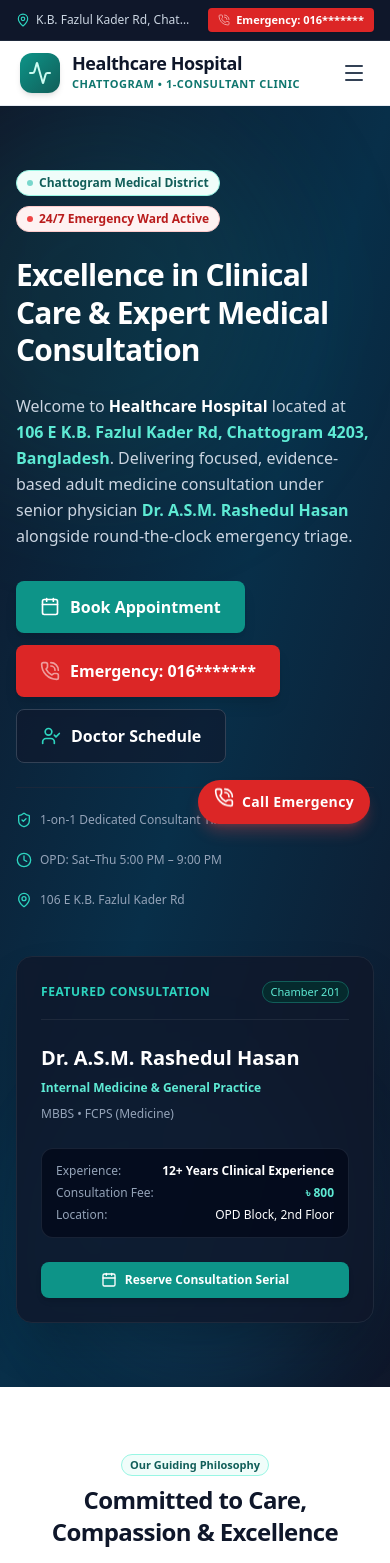
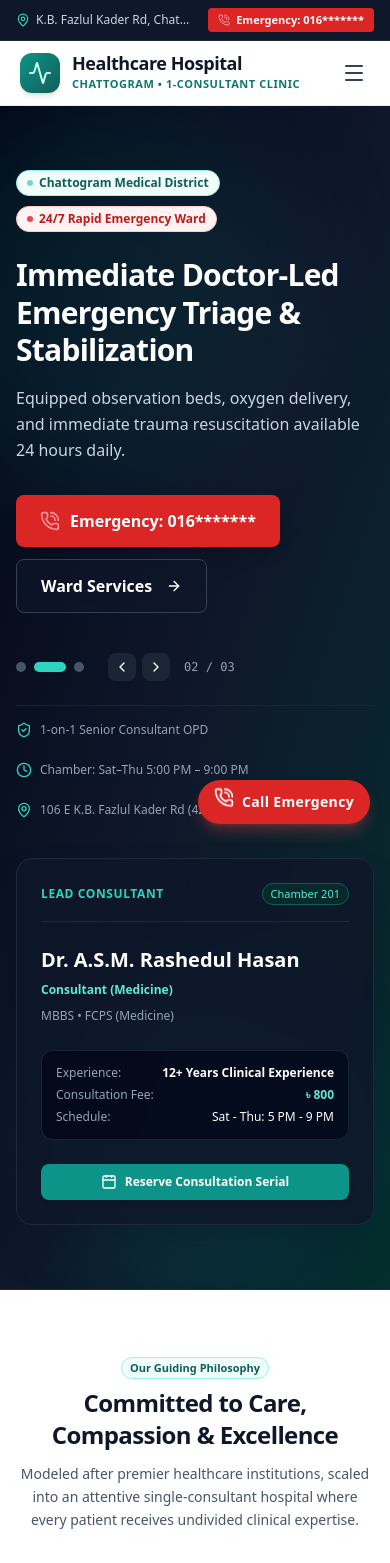
Before and after one commit to armanislamshuvo1/Healthcare-Hospital, a Next.js app: page / in a window 390 px wide. Shown: the top 1563 px of the page. Built offline with nearby package versions, Linux system fonts and the light colour scheme.

Commit message:
feat(home): add hero 3-slide slider, Call-Book-Visit and map section

```diff
--- a/app/page.tsx
+++ b/app/page.tsx
@@ -6,6 +6,7 @@ import { HowToVisit } from "@/components/home/HowToVisit";
 import { ServicesPreview } from "@/components/home/ServicesPreview";
 import { DoctorSpotlight } from "@/components/home/DoctorSpotlight";
 import { EmergencyBanner } from "@/components/home/EmergencyBanner";
+import { HomeContactMap } from "@/components/home/HomeContactMap";
 import { DOCTOR_PROFILE } from "@/lib/constants";
 
 export default function HomePage() {
@@ -35,6 +36,9 @@ export default function HomePage() {
 
       {/* 24/7 Full-Width Emergency Call Banner */}
       <EmergencyBanner />
+
+      {/* Contact & Map Section per Brief Page-by-Page Table */}
+      <HomeContactMap />
     </div>
   );
 }
--- a/components/home/DoctorSpotlight.tsx
+++ b/components/home/DoctorSpotlight.tsx
@@ -1,33 +1,34 @@
 import React from "react";
 import Link from "next/link";
-import { User, Calendar, Clock, MapPin, Award, CheckCircle2, ArrowRight } from "lucide-react";
+import { User, Calendar, Award, MapPin, ArrowRight, ShieldCheck, Stethoscope } from "lucide-react";
 import { Badge } from "@/components/ui/Badge";
 import { Button } from "@/components/ui/Button";
-import { DOCTOR_PROFILE } from "@/lib/constants";
+import { DOCTOR_PROFILE, MANAGEMENT_MEMBERS } from "@/lib/constants";
 
 export function DoctorSpotlight() {
   return (
     <section className="py-16 bg-slate-50 border-b border-slate-200">
-      <div className="max-w-7xl mx-auto px-4 sm:px-6 lg:px-8">
-        <div className="text-center max-w-2xl mx-auto mb-12">
+      <div className="max-w-7xl mx-auto px-4 sm:px-6 lg:px-8 space-y-12">
+        <div className="text-center max-w-2xl mx-auto">
           <Badge variant="teal" size="sm" className="mb-2">
-            Senior Medical Faculty
+            Clinical Faculty
           </Badge>
           <h2 className="text-2xl sm:text-3xl font-extrabold text-slate-900 tracking-tight">
-            Consultant Physician Spotlight
+            Consultant Physician & Hospital Leadership
           </h2>
           <p className="text-sm sm:text-base text-slate-600 mt-2">
-            Meet our lead consultant specializing in internal medicine, chronic disease management, and adult primary care.
+            Spearheaded by our lead consultant in adult medicine, supported by dedicated hospital administration.
           </p>
         </div>
 
+        {/* Lead Consultant Card */}
         <div className="max-w-4xl mx-auto bg-white rounded-3xl border border-slate-200/90 shadow-sm overflow-hidden">
           <div className="grid grid-cols-1 md:grid-cols-12 gap-0">
-            {/* Doctor Avatar / Visual Column */}
+            {/* Doctor Avatar Column */}
             <div className="md:col-span-5 bg-gradient-to-br from-teal-900 to-slate-900 p-8 sm:p-10 flex flex-col justify-between text-white relative">
               <div className="space-y-4">
                 <Badge variant="teal" dot size="sm" className="bg-teal-950/80 text-teal-300 border-teal-800">
-                  Lead Physician
+                  Lead Consultant Physician
                 </Badge>
 
                 <div className="w-28 h-28 sm:w-32 sm:h-32 rounded-2xl bg-teal-800/40 border-2 border-teal-400/30 flex items-center justify-center text-teal-200 shadow-inner">
@@ -67,7 +68,7 @@ export function DoctorSpotlight() {
 
                 <div className="space-y-3">
                   <span className="text-xs font-bold uppercase tracking-wider text-slate-500 block">
-                    Weekly Consultation Schedule:
+                    Chamber Schedule (OPD):
                   </span>
                   <div className="grid grid-cols-1 sm:grid-cols-2 gap-2.5">
                     {DOCTOR_PROFILE.schedule.map((item, idx) => (
@@ -84,7 +85,7 @@ export function DoctorSpotlight() {
                 </div>
 
                 <div className="mt-5 p-3 rounded-xl bg-teal-50/70 border border-teal-100 flex items-center justify-between text-xs">
-                  <span className="text-teal-900 font-medium">Standard Consultation:</span>
+                  <span className="text-teal-900 font-medium">Consultation Fee:</span>
                   <span className="font-bold text-teal-800">{DOCTOR_PROFILE.consultationFee}</span>
                 </div>
               </div>
@@ -102,6 +103,40 @@ export function DoctorSpotlight() {
             </div>
           </div>
         </div>
+
+        {/* Leadership Cards Strip: Dr. Abdul Karim and Mr. Anwar Kamal */}
+        <div className="max-w-4xl mx-auto pt-2">
+          <div className="flex items-center justify-between mb-4">
+            <h3 className="text-sm font-bold uppercase tracking-wider text-slate-600">
+              Hospital Leadership & Administration
+            </h3>
+            <Link
+              href="/about"
+              className="text-xs font-semibold text-teal-700 hover:text-teal-800 inline-flex items-center gap-1"
+            >
+              <span>View Leadership</span>
+              <ArrowRight className="w-3 h-3" />
+            </Link>
+          </div>
+
+          <div className="grid grid-cols-1 sm:grid-cols-2 gap-4">
+            {MANAGEMENT_MEMBERS.map((member) => (
+              <div
+                key={member.name}
+                className="p-5 rounded-2xl bg-white border border-slate-200 shadow-xs flex items-start gap-4"
+              >
+                <div className="w-12 h-12 rounded-xl bg-teal-50 border border-teal-200 text-teal-800 flex items-center justify-center font-bold text-base flex-shrink-0">
+                  {member.name.includes("Dr.") ? <Stethoscope className="w-5 h-5 text-teal-700" /> : <ShieldCheck className="w-5 h-5 text-teal-700" />}
+                </div>
+                <div className="space-y-1">
+                  <h4 className="text-sm font-bold text-slate-900">{member.name}</h4>
+                  <p className="text-xs font-semibold text-teal-700">{member.role}</p>
+                  <p className="text-[11px] text-slate-500">{member.qualifications}</p>
+                </div>
+              </div>
+            ))}
+          </div>
+        </div>
       </div>
     </section>
   );
--- a/components/home/HeroBanner.tsx
+++ b/components/home/HeroBanner.tsx
@@ -1,91 +1,170 @@
-import React from "react";
-import { Calendar, PhoneCall, UserCheck, ShieldCheck, Clock, MapPin } from "lucide-react";
+"use client";
+
+import React, { useState, useEffect, useCallback } from "react";
+import Link from "next/link";
+import {
+  Calendar,
+  PhoneCall,
+  UserCheck,
+  ShieldCheck,
+  Clock,
+  MapPin,
+  ChevronLeft,
+  ChevronRight,
+  ArrowRight,
+} from "lucide-react";
 import { Button } from "@/components/ui/Button";
 import { Badge } from "@/components/ui/Badge";
-import { HOSPITAL_INFO, DOCTOR_PROFILE } from "@/lib/constants";
+import { HOSPITAL_INFO, HERO_SLIDES, DOCTOR_PROFILE } from "@/lib/constants";
 
 export function HeroBanner() {
+  const [currentSlide, setCurrentSlide] = useState(0);
+  const [isPaused, setIsPaused] = useState(false);
+
+  const nextSlide = useCallback(() => {
+    setCurrentSlide((prev) => (prev + 1) % HERO_SLIDES.length);
+  }, []);
+
+  const prevSlide = () => {
+    setCurrentSlide((prev) => (prev - 1 + HERO_SLIDES.length) % HERO_SLIDES.length);
+  };
+
+  useEffect(() => {
+    if (isPaused) return;
+    const interval = setInterval(() => {
+      nextSlide();
+    }, 6000);
+    return () => clearInterval(interval);
+  }, [isPaused, nextSlide]);
+
+  const slide = HERO_SLIDES[currentSlide];
+
   return (
-    <section className="relative bg-gradient-to-br from-slate-900 via-medical-950 to-slate-900 text-white py-16 sm:py-24 overflow-hidden">
+    <section
+      className="relative bg-gradient-to-br from-slate-950 via-slate-900 to-teal-950 text-white py-16 sm:py-24 overflow-hidden border-b border-slate-800"
+      onMouseEnter={() => setIsPaused(true)}
+      onMouseLeave={() => setIsPaused(false)}
+      aria-roledescription="carousel"
+      aria-label="Healthcare Hospital Services Overview"
+    >
       {/* Background ambient lighting effects */}
       <div className="absolute top-0 right-1/4 w-96 h-96 bg-teal-500/10 rounded-full blur-3xl pointer-events-none" />
       <div className="absolute bottom-0 left-10 w-80 h-80 bg-medical-500/10 rounded-full blur-2xl pointer-events-none" />
 
       <div className="max-w-7xl mx-auto px-4 sm:px-6 lg:px-8 relative z-10">
-        <div className="grid grid-cols-1 lg:grid-cols-12 gap-12 items-center">
-          {/* Main Hero Copy */}
+        <div className="grid grid-cols-1 lg:grid-cols-12 gap-10 items-center">
+          {/* Main Hero Slider Content */}
           <div className="lg:col-span-8 space-y-6">
             <div className="flex flex-wrap items-center gap-2.5">
               <Badge variant="teal" dot pulse size="md">
                 Chattogram Medical District
               </Badge>
-              <Badge variant="emergency" dot size="md">
-                24/7 Emergency Ward Active
+              <Badge
+                variant={slide.isEmergencySlide ? "emergency" : "teal"}
+                dot
+                size="md"
+              >
+                {slide.badge}
               </Badge>
             </div>
 
-            <h1 className="text-3xl sm:text-5xl lg:text-6xl font-extrabold tracking-tight text-white leading-tight">
-              Excellence in Clinical Care & Expert Medical Consultation
-            </h1>
+            {/* Slide Headline & 1-line text */}
+            <div className="min-h-[140px] sm:min-h-[160px] flex flex-col justify-center">
+              <h1 className="text-3xl sm:text-5xl lg:text-6xl font-extrabold tracking-tight text-white leading-tight animate-in fade-in duration-300">
+                {slide.headline}
+              </h1>
 
-            <p className="text-base sm:text-lg text-slate-300 leading-relaxed max-w-2xl">
-              Welcome to <span className="text-white font-semibold">{HOSPITAL_INFO.name}</span> located at{" "}
-              <span className="text-teal-300 font-semibold">{HOSPITAL_INFO.fullAddress}</span>. Delivering focused,
-              evidence-based adult medicine consultation under senior physician{" "}
-              <span className="text-teal-300 font-semibold">{DOCTOR_PROFILE.name}</span> alongside round-the-clock emergency triage.
-            </p>
+              <p className="text-base sm:text-lg text-slate-300 leading-relaxed max-w-2xl mt-4 animate-in fade-in duration-300">
+                {slide.subtext}
+              </p>
+            </div>
 
             {/* Action CTA Group */}
             <div className="flex flex-wrap items-center gap-3 sm:gap-4 pt-2">
-              <Button href="/appointment" variant="primary" size="lg" className="shadow-lg">
-                <Calendar className="w-5 h-5" />
-                <span>Book Appointment</span>
+              <Button
+                href={slide.primaryCtaHref}
+                variant={slide.isEmergencySlide ? "emergency" : "primary"}
+                size="lg"
+                className="shadow-lg"
+              >
+                {slide.isEmergencySlide ? (
+                  <PhoneCall className="w-5 h-5 animate-pulse" />
+                ) : (
+                  <Calendar className="w-5 h-5" />
+                )}
+                <span>{slide.primaryCtaText}</span>
               </Button>
 
               <Button
-                href={`tel:${HOSPITAL_INFO.emergencyDialPhone}`}
-                variant="emergency"
-                size="lg"
-                className="shadow-lg"
-              >
-                <PhoneCall className="w-5 h-5 animate-pulse" />
-                <span>Emergency: {HOSPITAL_INFO.displayPhone}</span>
-              </Button>
-
-              <Button
-                href="/doctor"
+                href={slide.secondaryCtaHref}
                 variant="outline"
                 size="lg"
                 className="bg-slate-900/60 text-white border-slate-700 hover:bg-slate-800"
               >
-                <UserCheck className="w-5 h-5 text-teal-400" />
-                <span>Doctor Schedule</span>
+                <span>{slide.secondaryCtaText}</span>
+                <ArrowRight className="w-4 h-4 ml-1" />
               </Button>
             </div>
 
+            {/* Slider Navigation Dots & Controls */}
+            <div className="flex items-center gap-4 pt-4">
+              <div className="flex items-center gap-2">
+                {HERO_SLIDES.map((_, idx) => (
+                  <button
+                    key={idx}
+                    onClick={() => setCurrentSlide(idx)}
+                    aria-label={`Go to slide ${idx + 1}`}
+                    className={`h-2.5 rounded-full transition-all duration-300 ${
+                      currentSlide === idx ? "w-8 bg-teal-400" : "w-2.5 bg-slate-600 hover:bg-slate-400"
+                    }`}
+                  />
+                ))}
+              </div>
+
+              <div className="flex items-center gap-1.5 ml-2 text-slate-400">
+                <button
+                  onClick={prevSlide}
+                  aria-label="Previous slide"
+                  className="p-1.5 rounded-lg bg-slate-800/80 hover:bg-slate-700 text-white transition-colors"
+                >
+                  <ChevronLeft className="w-4 h-4" />
+                </button>
+                <button
+                  onClick={nextSlide}
+                  aria-label="Next slide"
+                  className="p-1.5 rounded-lg bg-slate-800/80 hover:bg-slate-700 text-white transition-colors"
+                >
+                  <ChevronRight className="w-4 h-4" />
+                </button>
+                <span className="text-xs text-slate-400 font-mono ml-2">
+                  0{currentSlide + 1} / 0{HERO_SLIDES.length}
+                </span>
+              </div>
+            </div>
+
             {/* Quick hospital micro-highlights */}
-            <div className="pt-6 border-t border-slate-800/80 flex flex-wrap items-center gap-6 text-xs text-slate-400">
+            <div className="pt-4 border-t border-slate-800/80 flex flex-wrap items-center gap-6 text-xs text-slate-400">
               <div className="flex items-center gap-2">
                 <ShieldCheck className="w-4 h-4 text-teal-400" />
-                <span>1-on-1 Dedicated Consultant Time</span>
+                <span>1-on-1 Senior Consultant OPD</span>
               </div>
               <div className="flex items-center gap-2">
                 <Clock className="w-4 h-4 text-teal-400" />
-                <span>OPD: Sat–Thu 5:00 PM – 9:00 PM</span>
+                <span>Chamber: Sat–Thu 5:00 PM – 9:00 PM</span>
               </div>
               <div className="flex items-center gap-2">
                 <MapPin className="w-4 h-4 text-teal-400" />
-                <span>106 E K.B. Fazlul Kader Rd</span>
+                <span>106 E K.B. Fazlul Kader Rd (4203)</span>
               </div>
             </div>
           </div>
 
           {/* Right Hero Card: Quick Triage & Physician Badge */}
           <div className="lg:col-span-4">
-            <div className="rounded-2xl border border-slate-800 bg-slate-900/80 backdrop-blur-sm p-6 sm:p-8 space-y-6 shadow-2xl">
+            <div className="rounded-2xl border border-slate-800 bg-slate-900/85 backdrop-blur-sm p-6 sm:p-8 space-y-6 shadow-2xl">
               <div className="flex items-center justify-between pb-4 border-b border-slate-800">
                 <span className="text-xs font-bold uppercase tracking-wider text-teal-400">
-                  Featured Consultation
+                  Lead Consultant
                 </span>
                 <span className="text-[11px] px-2 py-0.5 rounded-full bg-teal-950/80 text-teal-300 border border-teal-800 font-medium">
                   Chamber 201
@@ -93,8 +172,8 @@ export function HeroBanner() {
               </div>
 
               <div className="space-y-2">
-                <h3 className="text-xl font-bold text-white">{DOCTOR_PROFILE.name}</h3>
-                <p className="text-xs text-teal-300 font-semibold">{DOCTOR_PROFILE.specialty}</p>
+                <h2 className="text-xl font-bold text-white">{DOCTOR_PROFILE.name}</h2>
+                <p className="text-xs text-teal-300 font-semibold">{DOCTOR_PROFILE.designation}</p>
                 <p className="text-xs text-slate-400 leading-relaxed">
                   {DOCTOR_PROFILE.degrees.join(" • ")}
                 </p>
@@ -110,8 +189,8 @@ export function HeroBanner() {
                   <span className="font-semibold text-teal-300">৳ 800</span>
                 </div>
                 <div className="flex items-center justify-between text-slate-300">
-                  <span className="text-slate-400">Location:</span>
-                  <span className="font-medium text-white">OPD Block, 2nd Floor</span>
+                  <span className="text-slate-400">Schedule:</span>
+                  <span className="font-medium text-white">Sat - Thu: 5 PM - 9 PM</span>
                 </div>
               </div>
 
```
Also changed, not shown: components/home/HomeContactMap.tsx (added, +113 -0 lines), components/home/HowToVisit.tsx (+21 -21 lines).
